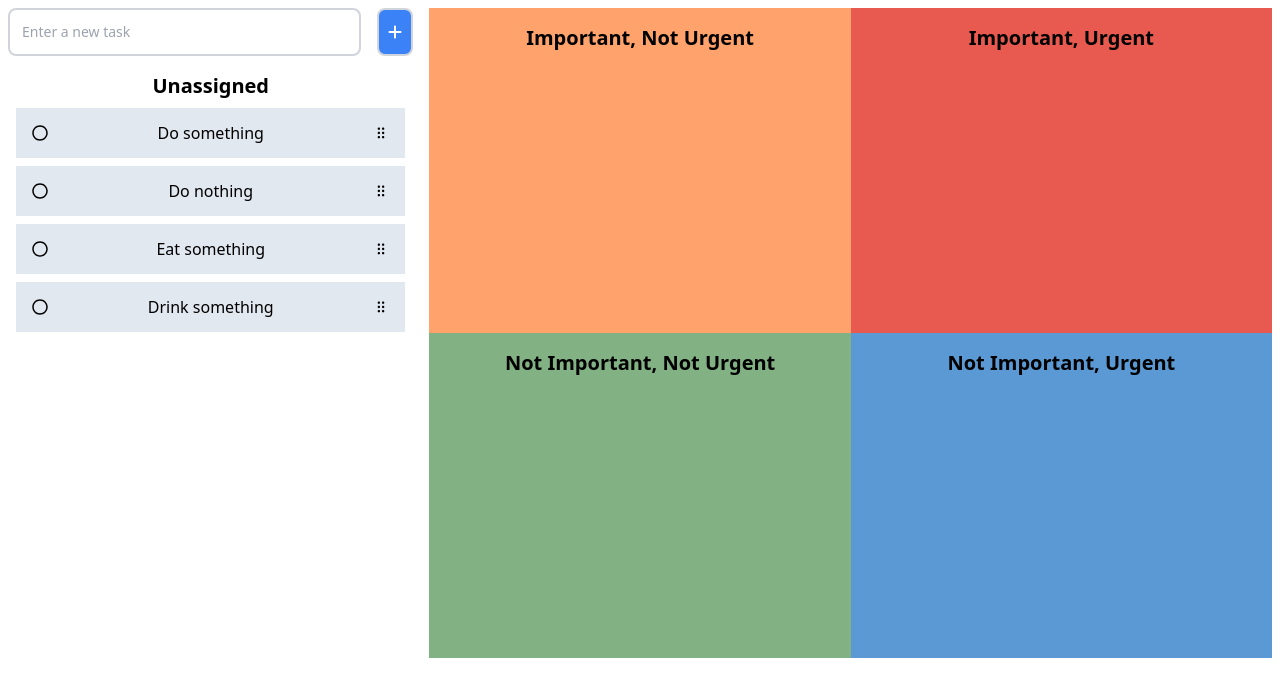
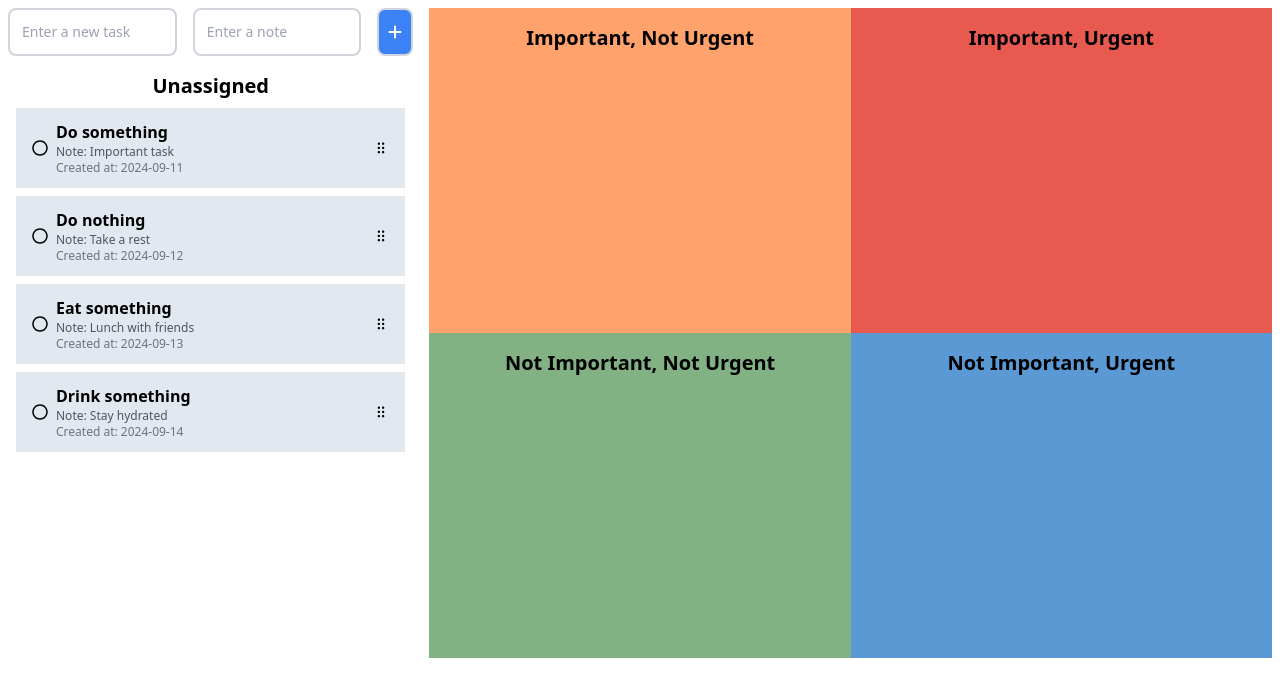
Before and after one commit to srothgan/Eisenhower-ToDo, a Next.js app: page / in a window 1280 px wide. Shown: the top 696 px of the page. Built offline with nearby package versions, Linux system fonts and the light colour scheme.

Commit message:
more complex sortable item with note, creation date

```diff
--- a/components/Container.tsx
+++ b/components/Container.tsx
@@ -17,12 +17,28 @@ import { arrayMove, sortableKeyboardCoordinates } from "@dnd-kit/sortable";
 import SortableContainer from "./SortableContainer";
 import Item from "./Item";
 import { FaPlus } from "react-icons/fa6";
+import SortableItem from "./SortableItem";
+
+interface TaskItem {
+  id: string;
+  name: string;
+  date: string;
+  note: string;
+}
+
+interface Items {
+  [key: string]: TaskItem[];
+}
+
 const Container = () => {
 
-  const [items, setItems] = useState<{
-    [key: string]: string[];
-  }>({
-    container1: ["Do something", "Do nothing", "Eat something", "Drink something"],
+  const [items, setItems] = useState<Items>({
+    container1: [
+      { id: '1', name: 'Do something', date: '2024-09-11', note: 'Important task' },
+      { id: '2', name: 'Do nothing', date: '2024-09-12', note: 'Take a rest' },
+      { id: '3', name: 'Eat something', date: '2024-09-13', note: 'Lunch with friends' },
+      { id: '4', name: 'Drink something', date: '2024-09-14', note: 'Stay hydrated' },
+    ],
     container2: [],
     container3: [],
     container4: [],
@@ -31,21 +47,64 @@ const Container = () => {
 
   const [activeId, setActiveId] = useState<UniqueIdentifier>();
 
+  // Find the active item based on the activeId
+  const activeItem = activeId
+    ? Object.values(items)
+        .flat()
+        .find((item) => item.id === activeId)
+    : null;
+
   const [newTask, setNewTask] = useState("");
+  const [newNote, setNewNote] = useState("");
 
+  // Function to add a new task
   const addTask = (event) => {
-    event.preventDefault();  // Prevent the form from causing a page reload
-    if (!newTask) return;    // Check if the input is not empty
-    setItems(prevItems => {
+    event.preventDefault();  // Prevent page reload
+    if (!newTask || !newNote) return;  // Check if both fields are filled
+
+    // Generate a new ID (using a random string or increment logic)
+    const newId = generateUniqueId(items);
+
+    // Get the current date
+    const currentDate = new Date().toISOString().split("T")[0]; // Format: YYYY-MM-DD
+
+    // Add the new task to container1
+    setItems((prevItems) => {
       return {
         ...prevItems,
-            container1: [...prevItems.container1, newTask]  // Append new task to container1
+        container1: [
+          ...prevItems.container1,
+          {
+            id: newId,
+            name: newTask,
+            date: currentDate,
+            note: newNote
+          }
+        ]
       };
     });
-    setNewTask('');  // Reset newTask to empty for new input
-    console.log("Task Added:", newTask);  // Log the added task
+
+    // Reset the input fields
+    setNewTask('');
+    setNewNote('');
+    console.log("Task Added:", newTask, newNote);  // Log the added task
   };
 
+  const generateUniqueId = (items: Items): string => {
+    let newId: string;
+
+    // Collect all existing IDs
+    const allIds = Object.values(items)
+      .flat()
+      .map((item: TaskItem) => item.id);
+
+    // Loop until we find a unique ID
+    do {
+      newId = Math.random().toString(36).substr(2, 9);
+    } while (allIds.includes(newId));
+
+    return newId;
+  };
 
   const sensors = useSensors(
     useSensor(PointerSensor),
@@ -56,11 +115,14 @@ const Container = () => {
 
 
   const findContainer = (id: UniqueIdentifier) => {
+    // First check if the id matches a container key itself
     if (id in items) {
       return id;
     }
+
+    // Search through the containers to find the one that contains an item with the matching id
     return Object.keys(items).find((key: string) =>
-      items[key].includes(id.toString())
+      items[key].some(item => item.id === id.toString()) // Compare id of items
     );
   };
 
@@ -68,101 +130,127 @@ const Container = () => {
   const handleDragStart = (event: DragStartEvent) => {
     const { active } = event;
     const id = active.id.toString();
-    setActiveId(id);
+
+    // Find the container where the dragged item is located
+    const containerId = findContainer(id);
+
+    // Find the dragged item by id
+    if (containerId) {
+      const draggedItem = items[containerId].find((item) => item.id === id);
+      setActiveId(draggedItem?.id || null); // Store the active item’s id
+    }
   };
-
 
   const handleDragOver = (event: DragOverEvent) => {
     const { active, over } = event;
 
-    const id = active.id.toString();
-
-    const overId = over?.id;
+    const activeId = active.id.toString();
+    const overId = over?.id?.toString();
 
     if (!overId) return;
 
-    const activeContainer = findContainer(id);
-    const overContainer = findContainer(over?.id);
+    // Find which containers the active and over items are in
+    const activeContainer = findContainer(activeId);
+    const overContainer = findContainer(overId);
 
-    if (
-      !activeContainer ||
-      !overContainer ||
-      activeContainer === overContainer
-    ) {
+    if (!activeContainer || !overContainer || activeContainer === overContainer) {
       return;
     }
 
     setItems((prev) => {
-
       const activeItems = prev[activeContainer];
-
       const overItems = prev[overContainer];
 
-      const activeIndex = activeItems.indexOf(id);
-      const overIndex = overItems.indexOf(overId.toString());
+      // Find the indexes of the active and over items based on their id
+      const activeIndex = activeItems.findIndex(item => item.id === activeId);
+      const overIndex = overItems.findIndex(item => item.id === overId);
+
+      if (activeIndex === -1 || overIndex === -1) return prev;
 
       let newIndex: number;
+
+      // Check if we are moving over the container itself (moving to an empty container)
       if (overId in prev) {
-
-        newIndex = overItems.length + 1;
+        newIndex = overItems.length; // Move to the end of the target container
       } else {
         const isBelowLastItem = over && overIndex === overItems.length - 1;
-
         const modifier = isBelowLastItem ? 1 : 0;
 
-        newIndex = overIndex >= 0 ? overIndex + modifier : overItems.length + 1;
+        newIndex = overIndex >= 0 ? overIndex + modifier : overItems.length;
       }
 
+      // Remove the active item from the current container
+      const updatedActiveItems = activeItems.filter(item => item.id !== activeId);
+
+      // Add the active item to the new container at the correct position
+      const updatedOverItems = [
+        ...overItems.slice(0, newIndex),
+        activeItems[activeIndex], // Insert the active item
+        ...overItems.slice(newIndex),
+      ];
+
+      // Return the updated items
       return {
         ...prev,
-        [activeContainer]: [
-          ...prev[activeContainer].filter((item) => item !== active.id),
-        ],
-        [overContainer]: [
-          ...prev[overContainer].slice(0, newIndex),
-          items[activeContainer][activeIndex],
-          ...prev[overContainer].slice(newIndex, prev[overContainer].length),
-        ],
+        [activeContainer]: updatedActiveItems, // Update the active container
+        [overContainer]: updatedOverItems,     // Update the target container
       };
     });
   };
 
 
+
   const handleDragEnd = (event: DragEndEvent) => {
     const { active, over } = event;
 
-    const id = active.id.toString();
+    const activeId = active.id.toString();
+    const overId = over?.id?.toString();
 
-    const overId = over?.id;
+    // If no `overId` or both IDs are missing, return early
+    if (!overId || !activeId) return;
 
-    if (!overId) return;
+    // Find the containers for the active and over items
+    const activeContainer = findContainer(activeId); // Where the item started
+    const overContainer = findContainer(overId); // Where the item is dragged over
 
-    const activeContainer = findContainer(id);
-    const overContainer = findContainer(over?.id);
+    // If containers are different or not found, move the item between containers
+    if (!activeContainer || !overContainer || activeContainer !== overContainer) {
+      setItems((prevItems) => {
+        const activeIndex = prevItems[activeContainer].findIndex(item => item.id === activeId);
+        const activeItem = prevItems[activeContainer][activeIndex];
 
-    if (
-      !activeContainer ||
-      !overContainer ||
-      activeContainer !== overContainer
-    ) {
-      return;
-    }
+        // Remove the item from the active container
+        const updatedActiveItems = prevItems[activeContainer].filter((item) => item.id !== activeId);
 
-    const activeIndex = items[activeContainer].indexOf(id);
-    const overIndex = items[overContainer].indexOf(overId.toString());
+        // Add the item to the new container
+        const updatedOverItems = [...prevItems[overContainer], activeItem];
+
+        return {
+          ...prevItems,
+          [activeContainer]: updatedActiveItems, // Update the active container
+          [overContainer]: updatedOverItems, // Update the container where the item is moved
+        };
+      });
+    } else {
+      // If the item is dropped in the same container, reorder the items
+      const activeIndex = items[activeContainer].findIndex(item => item.id === activeId);
+      const overIndex = items[overContainer].findIndex(item => item.id === overId);
 
       if (activeIndex !== overIndex) {
-      setItems((items) => ({
-        ...items,
+        setItems((prevItems) => ({
+          ...prevItems,
           [overContainer]: arrayMove(
-          items[overContainer],
+            prevItems[overContainer], // Move items within the same container
             activeIndex,
             overIndex
           ),
         }));
       }
-    setActiveId(undefined);
+    }
+
+    setActiveId(undefined); // Clear activeId after the drag ends
   };
+
 
   return (
     <div className="flex flex-row mx-auto">
@@ -181,6 +269,13 @@ const Container = () => {
                 value={newTask}
                 onChange={(e) => setNewTask(e.target.value)}
                 placeholder="Enter a new task"
+                className="w-full p-3 text-sm border-2 border-gray-300 rounded-lg focus:outline-none focus:border-blue-500 transition-colors"
+            />
+            <input
+              type="text"
+              value={newNote}
+              onChange={(e) => setNewNote(e.target.value)}
+              placeholder="Enter a note"
               className="w-full p-3 text-sm border-2 border-gray-300 rounded-lg focus:outline-none focus:border-blue-500 transition-colors"
             />
             <button type="submit" className="w-fit bg-blue-500 text-white p-2 rounded-lg border-2 border-gray-300 rounded-lg">
@@ -226,7 +321,16 @@ const Container = () => {
             />
         </div>
         {/* DragOverlay */}
-        <DragOverlay>{activeId ? <Item id={activeId} /> : null}</DragOverlay>
+        <DragOverlay>
+          {activeItem ? (
+            <SortableItem
+              id={activeItem.id}
+              name={activeItem.name}
+              note={activeItem.note}
+              date={activeItem.date}
+            />
+          ) : null}
+        </DragOverlay>
       </DndContext>
     </div>
   );
--- a/components/Item.tsx
+++ b/components/Item.tsx
@@ -1,11 +1,19 @@
 import type { UniqueIdentifier } from "@dnd-kit/core";
 import React from "react";
 
-const Item = ({ id }: { id: UniqueIdentifier }) => {
+const Item = ({ id, name, note, date }: {
+  id: UniqueIdentifier,
+  name: string,
+  note: string,
+  date: string
+}) => {
   return (
-    <div className="w-full flex items-center justify-center ">
-      {id}
+    <div className="w-full flex flex-col pl-2">
+      <h4 className="font-semibold">{name}</h4>
+      <p className="text-xs text-gray-600">Note: {note}</p>
+      <p className="text-xs text-gray-500">Created at: {date}</p>
     </div>
   );
 };
+
 export default Item;
--- a/components/SortableContainer.tsx
+++ b/components/SortableContainer.tsx
@@ -10,7 +10,7 @@ const SortableContainer = ({
   height
 }: {
   id: string;
-  items: string[];
+  items: { id: string; name: string; date: string; note: string }[]; // Updated type for items
   label: string;
   color: string;
   height : string
@@ -24,13 +24,16 @@ const SortableContainer = ({
         <h3 className="text-xl font-bold text-center">{label}</h3>
       </div>
 
-      <SortableContext id={id} items={items} strategy={rectSortingStrategy}>
-        <div
-          ref={setNodeRef}
-          className={`w-full${height} overflow-auto`}
-        >
-          {items.map((id: string) => (
-            <SortableItem key={id} id={id} />
+      <SortableContext id={id} items={items.map((item) => item.id)} strategy={rectSortingStrategy}>
+        <div ref={setNodeRef} className={`w-full ${height} overflow-auto`}>
+          {items.map((item) => (
+            <SortableItem
+              key={item.id}
+              id={item.id}
+              name={item.name}
+              note={item.note}
+              date={item.date}
+            />
           ))}
         </div>
       </SortableContext>
--- a/components/SortableItem.tsx
+++ b/components/SortableItem.tsx
@@ -5,7 +5,13 @@ import Item from "./Item";
 import React from "react";
 import { RxDragHandleDots2 } from "react-icons/rx";
 import { FaRegCircle } from "react-icons/fa";
-const SortableItem = ({ id }: { id: UniqueIdentifier }) => {
+
+const SortableItem = ({ id, name, note, date }: {
+  id: UniqueIdentifier,
+  name: string,
+  note: string,
+  date: string
+}) => {
   const { attributes, listeners, setNodeRef, transform, transition } =
     useSortable({ id });
 
@@ -13,12 +19,12 @@ const SortableItem = ({ id }: { id: UniqueIdentifier }) => {
     <div
       ref={setNodeRef}
       style={{ transform: CSS.Transform.toString(transform), transition }}
-      className="w-full flex items-center justify-between my-2 px-4 bg-slate-200 h-[50px]"
+      className="w-full flex items-center justify-between my-2 px-4 bg-slate-200 h-[80px]"
     >
       <button type="button"><FaRegCircle/></button>
-      <Item id={id} />
-      <button {...attributes}
-      {...listeners}><RxDragHandleDots2/></button>
+      {/* Pass id, name, note, and date to Item */}
+      <Item id={id} name={name} note={note} date={date} />
+      <button {...attributes} {...listeners}><RxDragHandleDots2/></button>
     </div>
   );
 };
```
Lines whose indentation alone changed are shown as unchanged.
